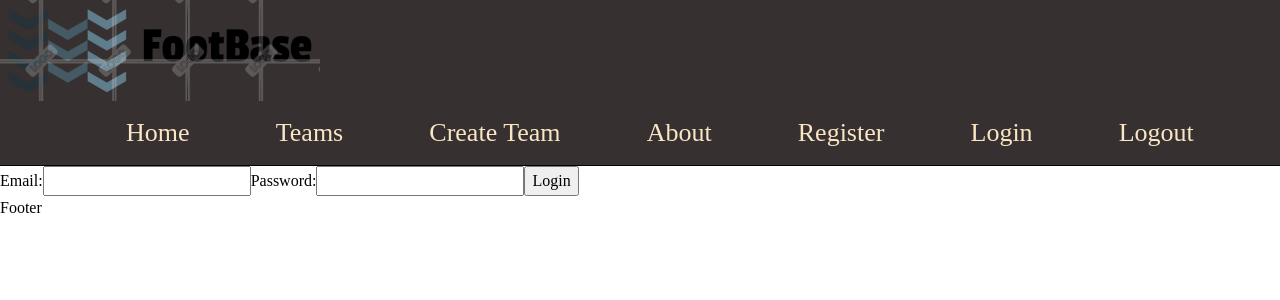
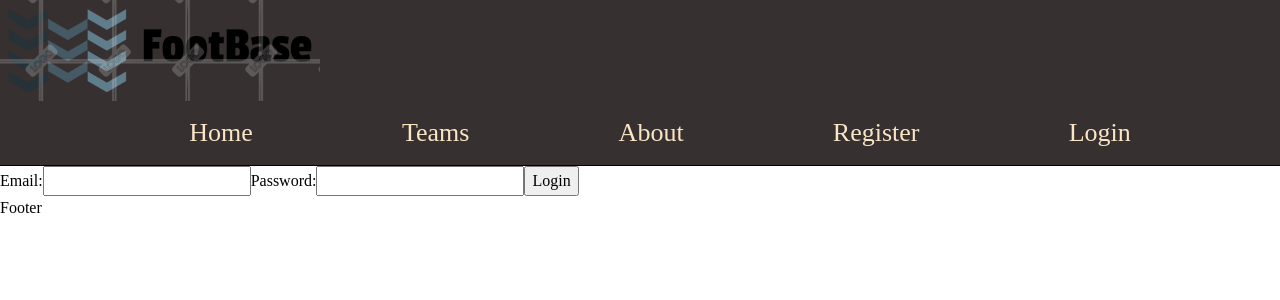
Before and after one commit to SlavHadz/Softuni_React_Project, a React (Vite) app in the folder client/: page /login in a window 1280 px wide. Shown: the top 300 px of the page. Built offline with nearby package versions, Linux system fonts and the light colour scheme.

Commit message:
conditional rendering for header depending on authentication

```diff
--- a/client/src/components/header/Header.jsx
+++ b/client/src/components/header/Header.jsx
@@ -1,7 +1,11 @@
 import { Link } from 'react-router-dom';
 import styles from './Header.module.css';
+import { useContext } from 'react';
+import AuthContext from '../../contexts/authContext.jsx';
 
 export default function Header() {
+    const {isAuthenticated} = useContext(AuthContext);
+
     return (
         <header className={styles.header}>
             <div className={styles['logo-container']}>
@@ -16,20 +20,34 @@ export default function Header() {
                         <Link to={'/teams'} className={styles['nav-link']}>Teams</Link>
                     </li>
                     <li className={styles['nav-item']}>
+                        <Link to={'/about'} className={styles['nav-link']}>About</Link>
+                    </li>
+                    {
+                        isAuthenticated &&
+                        (
+                        <>
+                            <li className={styles['nav-item']}>
                                 <Link to={'/teams/create'} className={styles['nav-link']}>Create Team</Link>
                             </li>
                             <li className={styles['nav-item']}>
-                        <Link to={'/about'} className={styles['nav-link']}>About</Link>
+                                <Link to={'/logout'} className={styles['nav-link']}>Logout</Link>
                             </li>
+                        </>
+                        )
+                    }
+                    {
+                        !isAuthenticated &&
+                        (
+                        <>
                             <li className={styles['nav-item']}>
                                 <Link to={'/register'} className={styles['nav-link']}>Register</Link>
                             </li>
                             <li className={styles['nav-item']}>
                                 <Link to={'/login'} className={styles['nav-link']}>Login</Link>
                             </li>
-                    <li className={styles['nav-item']}>
-                        <Link to={'/logout'} className={styles['nav-link']}>Logout</Link>
-                    </li>
+                        </>
+                        )
+                    }
                 </ul>
             </nav>
         </header>
--- a/client/src/contexts/authContext.jsx
+++ b/client/src/contexts/authContext.jsx
@@ -32,7 +32,8 @@ export const AuthProvider = ({
     const context = {
         submitLoginHandler,
         submitRegisterHandler,
-        logoutHandler
+        logoutHandler,
+        isAuthenticated: !!auth.accessToken
     }
 
     return (
```
Lines whose indentation alone changed are shown as unchanged.
